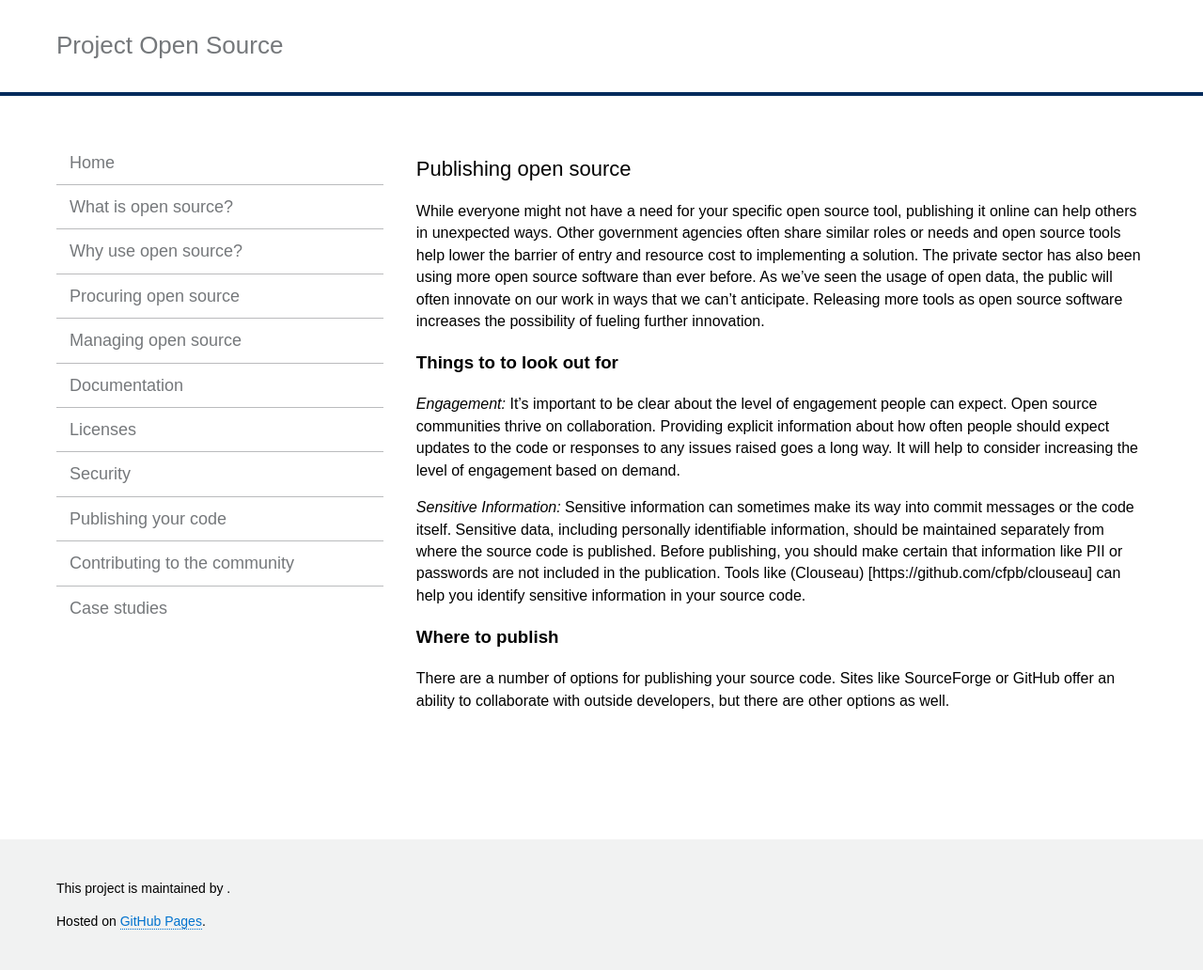
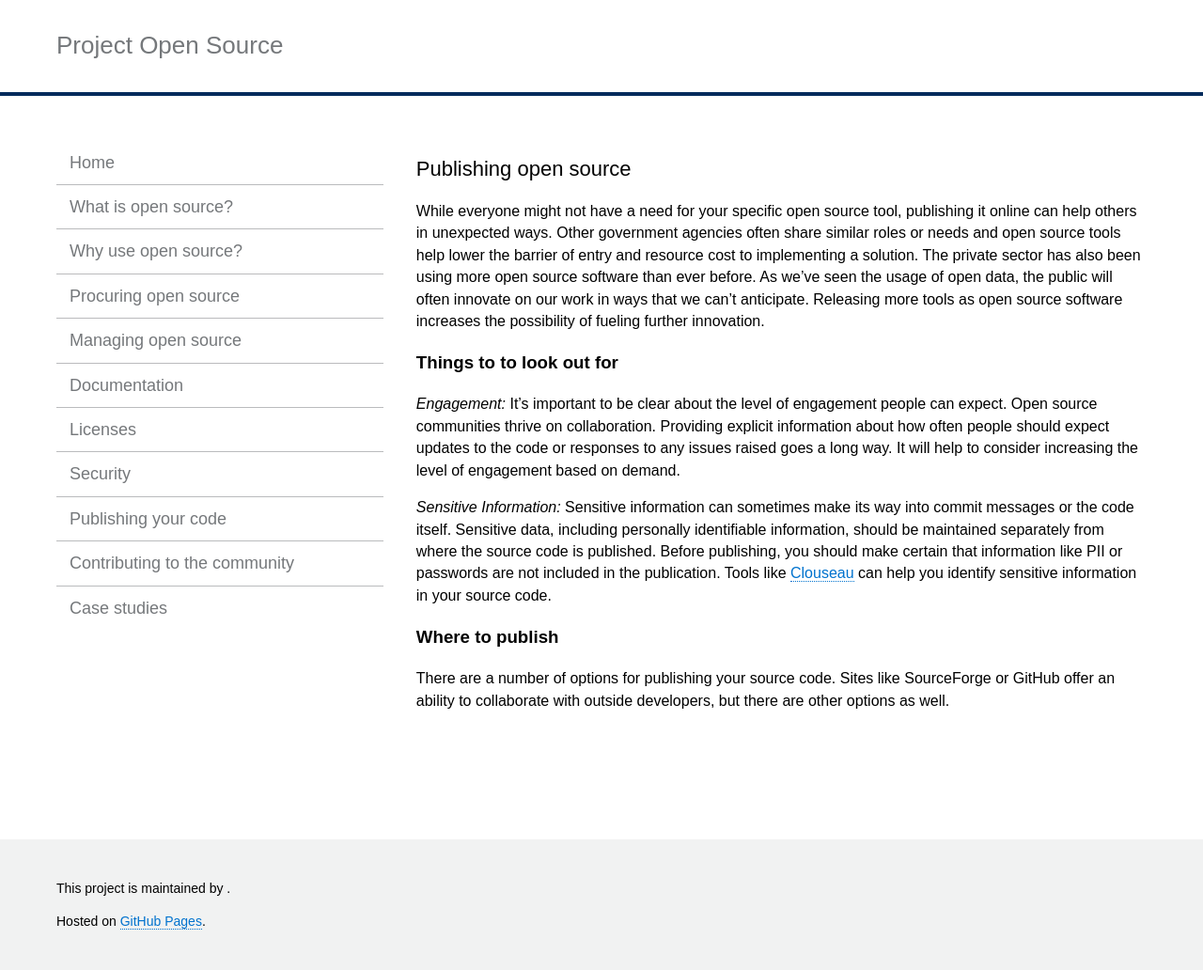
Before and after one commit to cfpb/project-open-source, a Jekyll site: the page built from _pages/publishing.md, in a window 1280 px wide. Shown: the whole page at 94% size. Built offline with Jekyll 4.4.1, drawn with Linux system fonts in a browser that asks for light colours; Markdown is read by kramdown in place of the engine named in the settings.

Commit message:
Fixed link formatting

```diff
--- a/_pages/publishing.md
+++ b/_pages/publishing.md
@@ -11,7 +11,7 @@ While everyone might not have a need for your specific open source tool, publish
 
 *Engagement:* It's important to be clear about the level of engagement people can expect. Open source communities thrive on collaboration. Providing explicit information about how often people should expect updates to the code or responses to any issues raised goes a long way. It will help to consider increasing the level of engagement based on demand.
 
-*Sensitive Information:* Sensitive information can sometimes make its way into commit messages or the code itself. Sensitive data, including personally identifiable information, should be maintained separately from where the source code is published. Before publishing, you should make certain that information like PII or passwords are not included in the publication. Tools like (Clouseau) [https://github.com/cfpb/clouseau] can help you identify sensitive information in your source code.
+*Sensitive Information:* Sensitive information can sometimes make its way into commit messages or the code itself. Sensitive data, including personally identifiable information, should be maintained separately from where the source code is published. Before publishing, you should make certain that information like PII or passwords are not included in the publication. Tools like [Clouseau](https://github.com/cfpb/clouseau) can help you identify sensitive information in your source code.
 
 ### Where to publish
 
```
